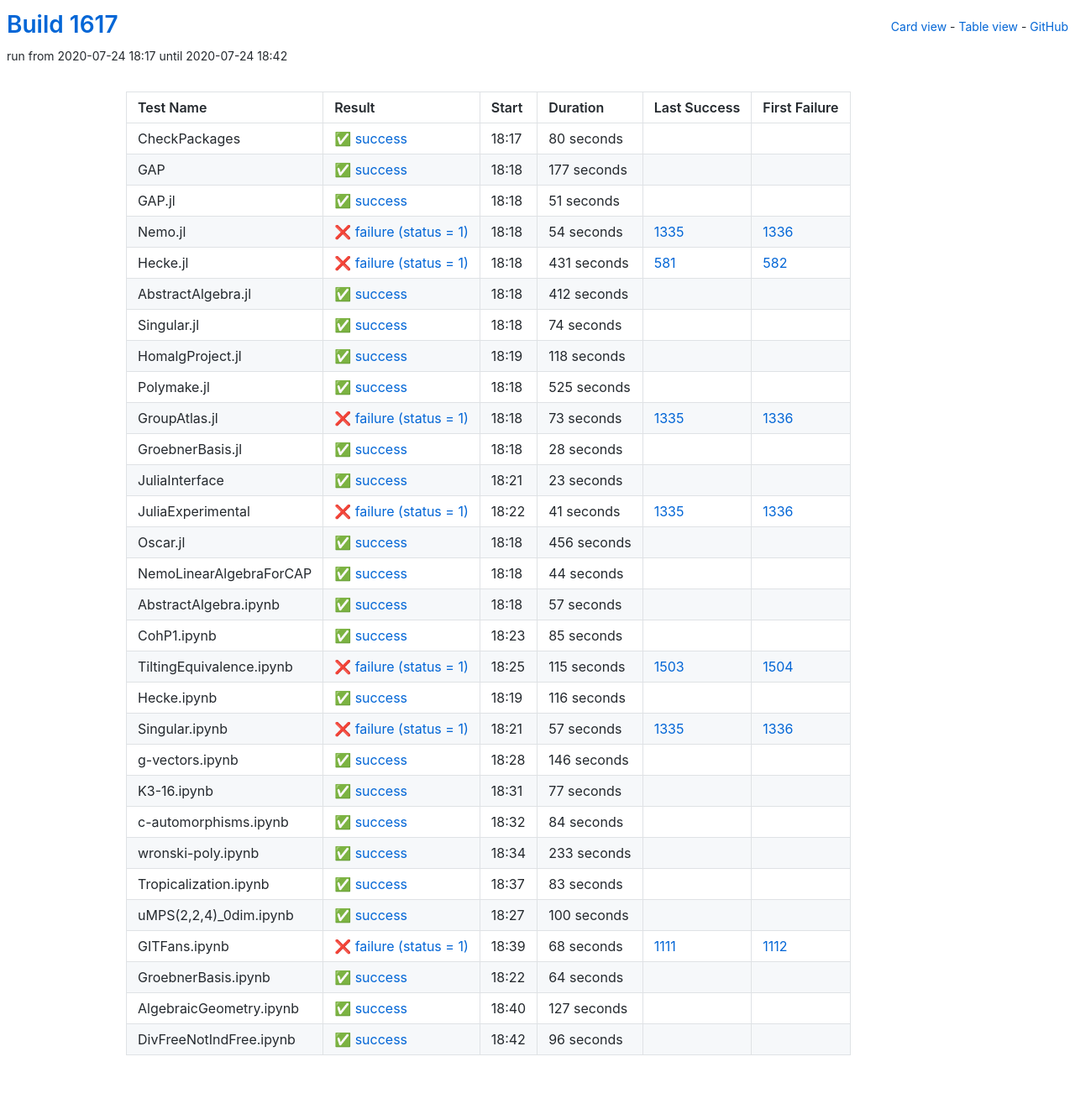
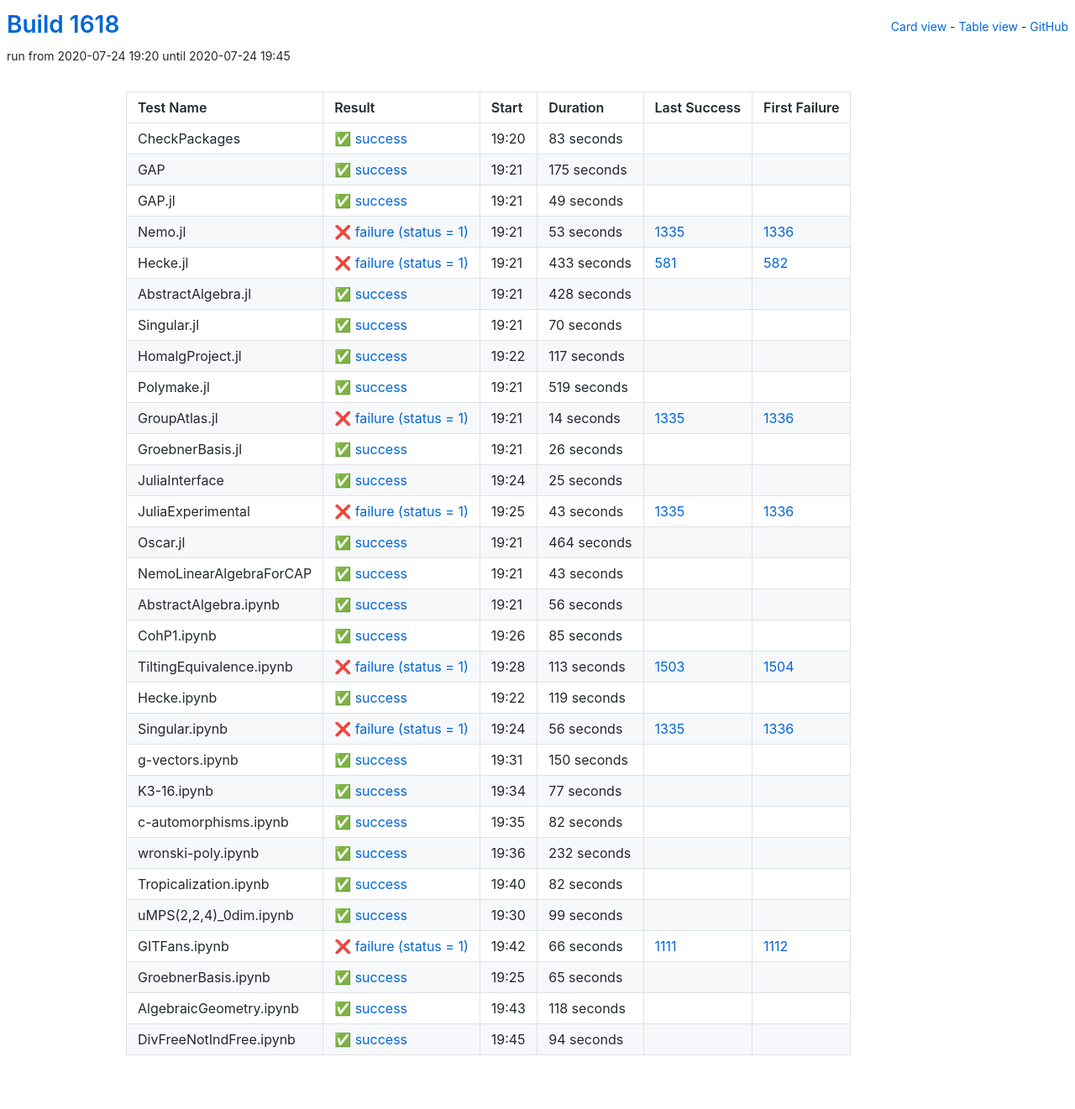
Before and after one commit to oscar-system/oscar-ci-status-1.4, a Jekyll site: the page built from table.html, in a window 1280 px wide. Shown: the whole page at 84% size. Built offline with Jekyll 4.4.1, drawn with Linux system fonts in a browser that asks for light colours.

Commit message:
Build #1618

```diff
--- a/_data/ci.yml
+++ b/_data/ci.yml
@@ -1,6 +1,6 @@
 ---
-build: 1617
-build_url: https://oscarci.mathematik.uni-kl.de/job/oscar-julia-1.4/1617/
+build: 1618
+build_url: https://oscarci.mathematik.uni-kl.de/job/oscar-julia-1.4/1618/
 job: oscar-julia-1.4
 organization: oscar-system
 repo: oscar-ci-status-1.4
@@ -8,200 +8,200 @@ repourl: https://github.com/oscar-system/oscar-ci-status-1.4
 tests:
 - name: CheckPackages
   id: checkpackages
-  log: https://oscarci.mathematik.uni-kl.de/job/oscar-julia-1.4/1617/artifact/logs/build-1617/CheckPackages.log
-  start: 2020-07-24 18:17
+  log: https://oscarci.mathematik.uni-kl.de/job/oscar-julia-1.4/1618/artifact/logs/build-1618/CheckPackages.log
+  start: 2020-07-24 19:20
   success: true
   exitcode: 0
   status: success
-  duration: 80
+  duration: 83
   last_success: false
   last_success_url:
   first_failure: false
   first_failure_url:
 - name: GAP
   id: gap
-  log: https://oscarci.mathematik.uni-kl.de/job/oscar-julia-1.4/1617/artifact/logs/build-1617/GAP.log
-  start: 2020-07-24 18:18
+  log: https://oscarci.mathematik.uni-kl.de/job/oscar-julia-1.4/1618/artifact/logs/build-1618/GAP.log
+  start: 2020-07-24 19:21
   success: true
   exitcode: 0
   status: success
-  duration: 177
+  duration: 175
   last_success: false
   last_success_url:
   first_failure: false
   first_failure_url:
 - name: GAP.jl
   id: gap-jl
-  log: https://oscarci.mathematik.uni-kl.de/job/oscar-julia-1.4/1617/artifact/logs/build-1617/GAP.jl.log
-  start: 2020-07-24 18:18
+  log: https://oscarci.mathematik.uni-kl.de/job/oscar-julia-1.4/1618/artifact/logs/build-1618/GAP.jl.log
+  start: 2020-07-24 19:21
   success: true
   exitcode: 0
   status: success
-  duration: 51
+  duration: 49
   last_success: false
   last_success_url:
   first_failure: false
   first_failure_url:
 - name: Nemo.jl
   id: nemo-jl
-  log: https://oscarci.mathematik.uni-kl.de/job/oscar-julia-1.4/1617/artifact/logs/build-1617/Nemo.jl.log
-  start: 2020-07-24 18:18
+  log: https://oscarci.mathematik.uni-kl.de/job/oscar-julia-1.4/1618/artifact/logs/build-1618/Nemo.jl.log
+  start: 2020-07-24 19:21
   success: false
   exitcode: 1
   status: failure
-  duration: 54
+  duration: 53
   last_success: 1335
   last_success_url: https://oscarci.mathematik.uni-kl.de/job/oscar-julia-1.4/1335/
   first_failure: 1336
   first_failure_url: https://oscarci.mathematik.uni-kl.de/job/oscar-julia-1.4/1336/
 - name: Hecke.jl
   id: hecke-jl
-  log: https://oscarci.mathematik.uni-kl.de/job/oscar-julia-1.4/1617/artifact/logs/build-1617/Hecke.jl.log
-  start: 2020-07-24 18:18
+  log: https://oscarci.mathematik.uni-kl.de/job/oscar-julia-1.4/1618/artifact/logs/build-1618/Hecke.jl.log
+  start: 2020-07-24 19:21
   success: false
   exitcode: 1
   status: failure
-  duration: 431
+  duration: 433
   last_success: 581
   last_success_url: https://oscarci.mathematik.uni-kl.de/job/oscar-julia-1.4/581/
   first_failure: 582
   first_failure_url: https://oscarci.mathematik.uni-kl.de/job/oscar-julia-1.4/582/
 - name: AbstractAlgebra.jl
   id: abstractalgebra-jl
-  log: https://oscarci.mathematik.uni-kl.de/job/oscar-julia-1.4/1617/artifact/logs/build-1617/AbstractAlgebra.jl.log
-  start: 2020-07-24 18:18
+  log: https://oscarci.mathematik.uni-kl.de/job/oscar-julia-1.4/1618/artifact/logs/build-1618/AbstractAlgebra.jl.log
+  start: 2020-07-24 19:21
   success: true
   exitcode: 0
   status: success
-  duration: 412
+  duration: 428
   last_success: false
   last_success_url:
   first_failure: false
   first_failure_url:
 - name: Singular.jl
   id: singular-jl
-  log: https://oscarci.mathematik.uni-kl.de/job/oscar-julia-1.4/1617/artifact/logs/build-1617/Singular.jl.log
-  start: 2020-07-24 18:18
+  log: https://oscarci.mathematik.uni-kl.de/job/oscar-julia-1.4/1618/artifact/logs/build-1618/Singular.jl.log
+  start: 2020-07-24 19:21
   success: true
   exitcode: 0
   status: success
-  duration: 74
+  duration: 70
   last_success: false
   last_success_url:
   first_failure: false
   first_failure_url:
 - name: HomalgProject.jl
   id: homalgproject-jl
-  log: https://oscarci.mathematik.uni-kl.de/job/oscar-julia-1.4/1617/artifact/logs/build-1617/HomalgProject.jl.log
-  start: 2020-07-24 18:19
+  log: https://oscarci.mathematik.uni-kl.de/job/oscar-julia-1.4/1618/artifact/logs/build-1618/HomalgProject.jl.log
+  start: 2020-07-24 19:22
   success: true
   exitcode: 0
   status: success
-  duration: 118
+  duration: 117
   last_success: false
   last_success_url:
   first_failure: false
   first_failure_url:
 - name: Polymake.jl
   id: polymake-jl
-  log: https://oscarci.mathematik.uni-kl.de/job/oscar-julia-1.4/1617/artifact/logs/build-1617/Polymake.jl.log
-  start: 2020-07-24 18:18
+  log: https://oscarci.mathematik.uni-kl.de/job/oscar-julia-1.4/1618/artifact/logs/build-1618/Polymake.jl.log
+  start: 2020-07-24 19:21
   success: true
   exitcode: 0
   status: success
-  duration: 525
+  duration: 519
   last_success: false
   last_success_url:
   first_failure: false
   first_failure_url:
 - name: GroupAtlas.jl
   id: groupatlas-jl
-  log: https://oscarci.mathematik.uni-kl.de/job/oscar-julia-1.4/1617/artifact/logs/build-1617/GroupAtlas.jl.log
-  start: 2020-07-24 18:18
+  log: https://oscarci.mathematik.uni-kl.de/job/oscar-julia-1.4/1618/artifact/logs/build-1618/GroupAtlas.jl.log
+  start: 2020-07-24 19:21
   success: false
   exitcode: 1
   status: failure
-  duration: 73
+  duration: 14
   last_success: 1335
   last_success_url: https://oscarci.mathematik.uni-kl.de/job/oscar-julia-1.4/1335/
   first_failure: 1336
   first_failure_url: https://oscarci.mathematik.uni-kl.de/job/oscar-julia-1.4/1336/
 - name: GroebnerBasis.jl
   id: groebnerbasis-jl
-  log: https://oscarci.mathematik.uni-kl.de/job/oscar-julia-1.4/1617/artifact/logs/build-1617/GroebnerBasis.jl.log
-  start: 2020-07-24 18:18
+  log: https://oscarci.mathematik.uni-kl.de/job/oscar-julia-1.4/1618/artifact/logs/build-1618/GroebnerBasis.jl.log
+  start: 2020-07-24 19:21
   success: true
   exitcode: 0
   status: success
-  duration: 28
+  duration: 26
   last_success: false
   last_success_url:
   first_failure: false
   first_failure_url:
 - name: JuliaInterface
   id: juliainterface
-  log: https://oscarci.mathematik.uni-kl.de/job/oscar-julia-1.4/1617/artifact/logs/build-1617/JuliaInterface.log
-  start: 2020-07-24 18:21
+  log: https://oscarci.mathematik.uni-kl.de/job/oscar-julia-1.4/1618/artifact/logs/build-1618/JuliaInterface.log
+  start: 2020-07-24 19:24
   success: true
   exitcode: 0
   status: success
-  duration: 23
+  duration: 25
   last_success: false
   last_success_url:
   first_failure: false
   first_failure_url:
 - name: JuliaExperimental
   id: juliaexperimental
-  log: https://oscarci.mathematik.uni-kl.de/job/oscar-julia-1.4/1617/artifact/logs/build-1617/JuliaExperimental.log
-  start: 2020-07-24 18:22
+  log: https://oscarci.mathematik.uni-kl.de/job/oscar-julia-1.4/1618/artifact/logs/build-1618/JuliaExperimental.log
+  start: 2020-07-24 19:25
   success: false
   exitcode: 1
   status: failure
-  duration: 41
+  duration: 43
   last_success: 1335
   last_success_url: https://oscarci.mathematik.uni-kl.de/job/oscar-julia-1.4/1335/
   first_failure: 1336
   first_failure_url: https://oscarci.mathematik.uni-kl.de/job/oscar-julia-1.4/1336/
 - name: Oscar.jl
   id: oscar-jl
-  log: https://oscarci.mathematik.uni-kl.de/job/oscar-julia-1.4/1617/artifact/logs/build-1617/Oscar.jl.log
-  start: 2020-07-24 18:18
+  log: https://oscarci.mathematik.uni-kl.de/job/oscar-julia-1.4/1618/artifact/logs/build-1618/Oscar.jl.log
+  start: 2020-07-24 19:21
   success: true
   exitcode: 0
   status: success
-  duration: 456
+  duration: 464
   last_success: false
   last_success_url:
   first_failure: false
   first_failure_url:
 - name: NemoLinearAlgebraForCAP
   id: nemolinearalgebraforcap
-  log: https://oscarci.mathematik.uni-kl.de/job/oscar-julia-1.4/1617/artifact/logs/build-1617/NemoLinearAlgebraForCAP.log
-  start: 2020-07-24 18:18
+  log: https://oscarci.mathematik.uni-kl.de/job/oscar-julia-1.4/1618/artifact/logs/build-1618/NemoLinearAlgebraForCAP.log
+  start: 2020-07-24 19:21
   success: true
   exitcode: 0
   status: success
-  duration: 44
+  duration: 43
   last_success: false
   last_success_url:
   first_failure: false
   first_failure_url:
 - name: AbstractAlgebra.ipynb
   id: abstractalgebra-ipynb
-  log: https://oscarci.mathematik.uni-kl.de/job/oscar-julia-1.4/1617/artifact/logs/build-1617/AbstractAlgebra.ipynb.log
-  start: 2020-07-24 18:18
+  log: https://oscarci.mathematik.uni-kl.de/job/oscar-julia-1.4/1618/artifact/logs/build-1618/AbstractAlgebra.ipynb.log
+  start: 2020-07-24 19:21
   success: true
   exitcode: 0
   status: success
-  duration: 57
+  duration: 56
   last_success: false
   last_success_url:
   first_failure: false
   first_failure_url:
 - name: CohP1.ipynb
   id: cohp1-ipynb
-  log: https://oscarci.mathematik.uni-kl.de/job/oscar-julia-1.4/1617/artifact/logs/build-1617/CohP1.ipynb.log
-  start: 2020-07-24 18:23
+  log: https://oscarci.mathematik.uni-kl.de/job/oscar-julia-1.4/1618/artifact/logs/build-1618/CohP1.ipynb.log
+  start: 2020-07-24 19:26
   success: true
   exitcode: 0
   status: success
@@ -212,56 +212,56 @@ tests:
   first_failure_url:
 - name: TiltingEquivalence.ipynb
   id: tiltingequivalence-ipynb
-  log: https://oscarci.mathematik.uni-kl.de/job/oscar-julia-1.4/1617/artifact/logs/build-1617/TiltingEquivalence.ipynb.log
-  start: 2020-07-24 18:25
+  log: https://oscarci.mathematik.uni-kl.de/job/oscar-julia-1.4/1618/artifact/logs/build-1618/TiltingEquivalence.ipynb.log
+  start: 2020-07-24 19:28
   success: false
   exitcode: 1
   status: failure
-  duration: 115
+  duration: 113
   last_success: 1503
   last_success_url: https://oscarci.mathematik.uni-kl.de/job/oscar-julia-1.4/1503/
   first_failure: 1504
   first_failure_url: https://oscarci.mathematik.uni-kl.de/job/oscar-julia-1.4/1504/
 - name: Hecke.ipynb
   id: hecke-ipynb
-  log: https://oscarci.mathematik.uni-kl.de/job/oscar-julia-1.4/1617/artifact/logs/build-1617/Hecke.ipynb.log
-  start: 2020-07-24 18:19
+  log: https://oscarci.mathematik.uni-kl.de/job/oscar-julia-1.4/1618/artifact/logs/build-1618/Hecke.ipynb.log
+  start: 2020-07-24 19:22
   success: true
   exitcode: 0
   status: success
-  duration: 116
+  duration: 119
   last_success: false
   last_success_url:
   first_failure: false
   first_failure_url:
 - name: Singular.ipynb
   id: singular-ipynb
-  log: https://oscarci.mathematik.uni-kl.de/job/oscar-julia-1.4/1617/artifact/logs/build-1617/Singular.ipynb.log
-  start: 2020-07-24 18:21
+  log: https://oscarci.mathematik.uni-kl.de/job/oscar-julia-1.4/1618/artifact/logs/build-1618/Singular.ipynb.log
+  start: 2020-07-24 19:24
   success: false
   exitcode: 1
   status: failure
-  duration: 57
+  duration: 56
   last_success: 1335
   last_success_url: https://oscarci.mathematik.uni-kl.de/job/oscar-julia-1.4/1335/
   first_failure: 1336
   first_failure_url: https://oscarci.mathematik.uni-kl.de/job/oscar-julia-1.4/1336/
 - name: g-vectors.ipynb
   id: g-vectors-ipynb
-  log: https://oscarci.mathematik.uni-kl.de/job/oscar-julia-1.4/1617/artifact/logs/build-1617/g-vectors.ipynb.log
-  start: 2020-07-24 18:28
+  log: https://oscarci.mathematik.uni-kl.de/job/oscar-julia-1.4/1618/artifact/logs/build-1618/g-vectors.ipynb.log
+  start: 2020-07-24 19:31
   success: true
   exitcode: 0
   status: success
-  duration: 146
+  duration: 150
   last_success: false
   last_success_url:
   first_failure: false
   first_failure_url:
 - name: K3-16.ipynb
   id: k3-16-ipynb
-  log: https://oscarci.mathematik.uni-kl.de/job/oscar-julia-1.4/1617/artifact/logs/build-1617/K3-16.ipynb.log
-  start: 2020-07-24 18:31
+  log: https://oscarci.mathematik.uni-kl.de/job/oscar-julia-1.4/1618/artifact/logs/build-1618/K3-16.ipynb.log
+  start: 2020-07-24 19:34
   success: true
   exitcode: 0
   status: success
@@ -272,96 +272,96 @@ tests:
   first_failure_url:
 - name: c-automorphisms.ipynb
   id: c-automorphisms-ipynb
-  log: https://oscarci.mathematik.uni-kl.de/job/oscar-julia-1.4/1617/artifact/logs/build-1617/c-automorphisms.ipynb.log
-  start: 2020-07-24 18:32
+  log: https://oscarci.mathematik.uni-kl.de/job/oscar-julia-1.4/1618/artifact/logs/build-1618/c-automorphisms.ipynb.log
+  start: 2020-07-24 19:35
   success: true
   exitcode: 0
   status: success
-  duration: 84
+  duration: 82
   last_success: false
   last_success_url:
   first_failure: false
   first_failure_url:
 - name: wronski-poly.ipynb
   id: wronski-poly-ipynb
-  log: https://oscarci.mathematik.uni-kl.de/job/oscar-julia-1.4/1617/artifact/logs/build-1617/wronski-poly.ipynb.log
-  start: 2020-07-24 18:34
+  log: https://oscarci.mathematik.uni-kl.de/job/oscar-julia-1.4/1618/artifact/logs/build-1618/wronski-poly.ipynb.log
+  start: 2020-07-24 19:36
   success: true
   exitcode: 0
   status: success
-  duration: 233
+  duration: 232
   last_success: false
   last_success_url:
   first_failure: false
   first_failure_url:
 - name: Tropicalization.ipynb
   id: tropicalization-ipynb
-  log: https://oscarci.mathematik.uni-kl.de/job/oscar-julia-1.4/1617/artifact/logs/build-1617/Tropicalization.ipynb.log
-  start: 2020-07-24 18:37
+  log: https://oscarci.mathematik.uni-kl.de/job/oscar-julia-1.4/1618/artifact/logs/build-1618/Tropicalization.ipynb.log
+  start: 2020-07-24 19:40
   success: true
   exitcode: 0
   status: success
-  duration: 83
+  duration: 82
   last_success: false
   last_success_url:
   first_failure: false
   first_failure_url:
 - name: uMPS(2,2,4)_0dim.ipynb
   id: umps-2-2-4-0dim-ipynb
-  log: https://oscarci.mathematik.uni-kl.de/job/oscar-julia-1.4/1617/artifact/logs/build-1617/uMPS-2-2-4-_0dim.ipynb.log
-  start: 2020-07-24 18:27
+  log: https://oscarci.mathematik.uni-kl.de/job/oscar-julia-1.4/1618/artifact/logs/build-1618/uMPS-2-2-4-_0dim.ipynb.log
+  start: 2020-07-24 19:30
   success: true
   exitcode: 0
   status: success
-  duration: 100
+  duration: 99
   last_success: false
   last_success_url:
   first_failure: false
   first_failure_url:
 - name: GITFans.ipynb
   id: gitfans-ipynb
-  log: https://oscarci.mathematik.uni-kl.de/job/oscar-julia-1.4/1617/artifact/logs/build-1617/GITFans.ipynb.log
-  start: 2020-07-24 18:39
+  log: https://oscarci.mathematik.uni-kl.de/job/oscar-julia-1.4/1618/artifact/logs/build-1618/GITFans.ipynb.log
+  start: 2020-07-24 19:42
   success: false
   exitcode: 1
   status: failure
-  duration: 68
+  duration: 66
   last_success: 1111
   last_success_url: https://oscarci.mathematik.uni-kl.de/job/oscar-julia-1.4/1111/
   first_failure: 1112
   first_failure_url: https://oscarci.mathematik.uni-kl.de/job/oscar-julia-1.4/1112/
 - name: GroebnerBasis.ipynb
   id: groebnerbasis-ipynb
-  log: https://oscarci.mathematik.uni-kl.de/job/oscar-julia-1.4/1617/artifact/logs/build-1617/GroebnerBasis.ipynb.log
-  start: 2020-07-24 18:22
+  log: https://oscarci.mathematik.uni-kl.de/job/oscar-julia-1.4/1618/artifact/logs/build-1618/GroebnerBasis.ipynb.log
+  start: 2020-07-24 19:25
   success: true
   exitcode: 0
   status: success
-  duration: 64
+  duration: 65
   last_success: false
   last_success_url:
   first_failure: false
   first_failure_url:
 - name: AlgebraicGeometry.ipynb
   id: algebraicgeometry-ipynb
-  log: https://oscarci.mathematik.uni-kl.de/job/oscar-julia-1.4/1617/artifact/logs/build-1617/AlgebraicGeometry.ipynb.log
-  start: 2020-07-24 18:40
+  log: https://oscarci.mathematik.uni-kl.de/job/oscar-julia-1.4/1618/artifact/logs/build-1618/AlgebraicGeometry.ipynb.log
+  start: 2020-07-24 19:43
   success: true
   exitcode: 0
   status: success
-  duration: 127
+  duration: 118
   last_success: false
   last_success_url:
   first_failure: false
   first_failure_url:
 - name: DivFreeNotIndFree.ipynb
   id: divfreenotindfree-ipynb
-  log: https://oscarci.mathematik.uni-kl.de/job/oscar-julia-1.4/1617/artifact/logs/build-1617/DivFreeNotIndFree.ipynb.log
-  start: 2020-07-24 18:42
+  log: https://oscarci.mathematik.uni-kl.de/job/oscar-julia-1.4/1618/artifact/logs/build-1618/DivFreeNotIndFree.ipynb.log
+  start: 2020-07-24 19:45
   success: true
   exitcode: 0
   status: success
-  duration: 96
+  duration: 94
   last_success: false
   last_success_url:
   first_failure: false
```
Also changed, not shown: README.md.
